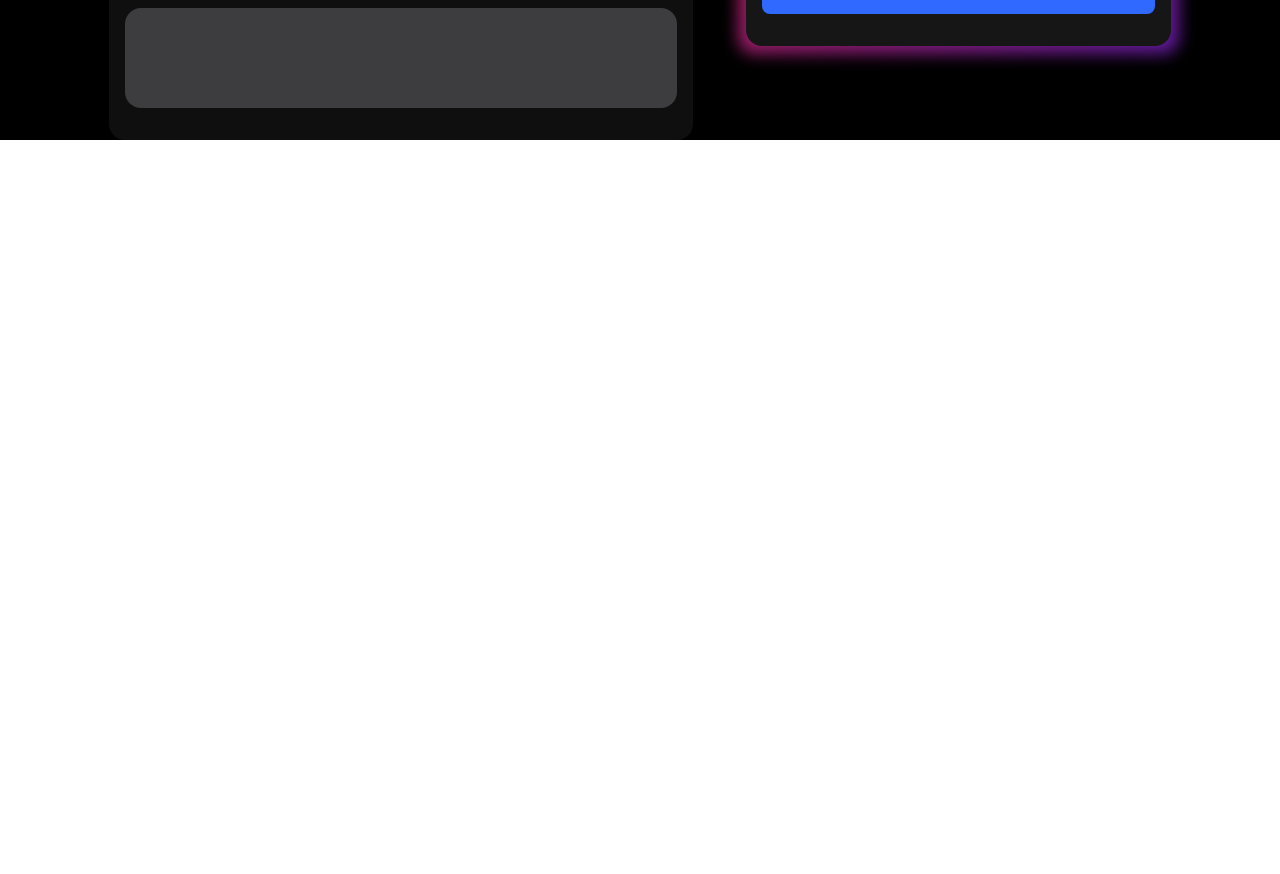
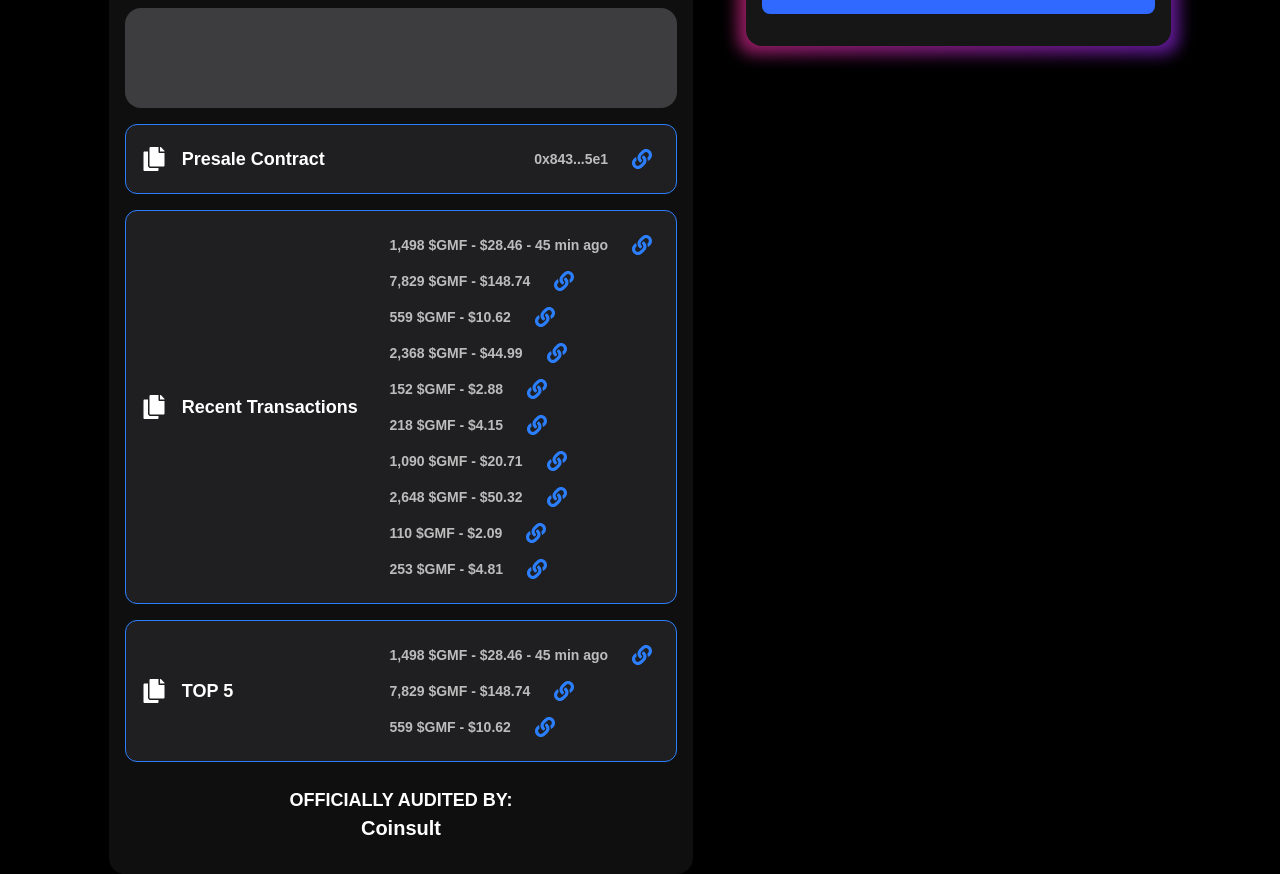
Before and after one commit to jesusking2722/Elon-Crok-Meme-Presale, a Next.js app: page / in a window 1280 px wide. Shown: the part 820-1694 px from the top of the page. Before the commit the page ends 960 px from the top, so only its background shows below. Built offline with nearby package versions, Linux system fonts and the light colour scheme.

Commit message:
update TransactionCard & TokenDescriber components

```diff
--- a/components/atoms/TransactionCard/TransactionCard.server.tsx
+++ b/components/atoms/TransactionCard/TransactionCard.server.tsx
@@ -1,23 +1,42 @@
-import { FaPaperclip } from "react-icons/fa";
+import { FaCopy, FaLink, FaPaperclip } from "react-icons/fa";
+import { Button } from "../Button";
 
 const styles = {
   container:
-    "w-full rounded-xl flex flex-row items-center gap-3 overflow-hidden bg-[#3D3D3F] p-4",
+    "w-full rounded-xl flex flex-row items-center justify-between overflow-hidden bg-[#1F1F21] border border-blue-500 p-4 hover:bg-black/80 transition-all duration-300 ease-in-out",
   labelContainer: "flex flex-row items-center justify-center gap-4",
+  titleIcon: "text-white w-6 h-6",
   icon: "text-blue-500 w-5 h-5",
-  subContainer: "flex-1 flex-col items-center justify-center gap-2",
-  title: "text-white font-semibold text-sm",
-  message: "mt-2 text-white/80 text-sm",
+  subContainer: "flex flex-col items-center justify-center gap-2",
+  itemContainer: "w-full flex flex-row items-center gap-4",
+  itemLabel: "text-white/70 font-semibold text-sm",
 };
 
-const TransactionCard = () => {
+export type TransactionCardItemType = {
+  label: string;
+  path: string;
+};
+
+interface TransactionCardProps {
+  title: string;
+  items: string[];
+}
+
+const TransactionCard = ({ title, items }: TransactionCardProps) => {
   return (
     <div className={styles.container}>
       <div className={styles.labelContainer}>
-        <FaPaperclip className="text-white w-6 h-6" />
-        <span></span>
+        <FaCopy className={styles.titleIcon} />
+        <span className="text-white font-semibold text-lg">{title}</span>
       </div>
-      <div className={styles.subContainer}></div>
+      <div>
+        {items.map((item, index) => (
+          <div className={styles.itemContainer} key={index}>
+            <span className={styles.itemLabel}>{item}</span>
+            <Button type="icon" icon={<FaLink className={styles.icon} />} />
+          </div>
+        ))}
+      </div>
     </div>
   );
 };
--- a/components/atoms/TransactionCard/index.ts
+++ b/components/atoms/TransactionCard/index.ts
@@ -1 +1,2 @@
 export {default as TransactionCard} from './TransactionCard.server';
+export type {TransactionCardItemType} from './TransactionCard.server';
--- a/components/atoms/index.ts
+++ b/components/atoms/index.ts
@@ -5,3 +5,5 @@ export {Progresser} from './Progresser';
 export {Alert} from './Alert';
 export {Input} from './Input';
 export {TokenCard} from './TokenCard';
+export {TransactionCard} from './TransactionCard';
+export type {TransactionCardItemType} from './TransactionCard';
--- a/components/molecules/TokenDescriber/TokenDescriber.server.tsx
+++ b/components/molecules/TokenDescriber/TokenDescriber.server.tsx
@@ -1,37 +1,50 @@
 import { FaTwitter, FaTelegram, FaFacebook, FaInstagram } from "react-icons/fa";
-import { Button, TokenCard } from "@/components/atoms";
+import { Button, TokenCard, TransactionCard } from "@/components/atoms";
+
+const styles = {
+  container:
+    "w-full lg:w-[55%] rounded-2xl px-4 py-8 bg-[#0f0f0f] flex flex-col items-center justify-center gap-4",
+  title: "font-fredoka text-white text-2xl font-semibold",
+  subtitle: "font-fredoka text-white/70 text-lg font-semibold",
+  socialContainer: "flex flex-row items-center justify-center gap-4",
+  socialIcon: "w-6 h-6 text-white",
+  introContainer:
+    "relative h-[160px] w-full rounded-2xl bg-[#3D3D3F] border-r-4 border-black border-l-4",
+  introSubcontainer: "absolute inset-3 bg-white/50 rounded-2xl",
+  tokenCardContainer: "w-full flex flex-col gap-4",
+  infiniteContainer: "h-[100px] w-full rounded-2xl bg-[#3D3D3F]",
+  auditContainer: "w-full flex flex-col items-center justify-center mt-2",
+  auditTitle: "text-white font-semibold text-lg",
+  auditSubtitle: "text-white font-semibold text-xl",
+};
 
 const TokenDescriber = () => {
   return (
-    <div className="w-full lg:w-[55%] rounded-2xl px-4 py-8 bg-[#0f0f0f] flex flex-col items-center justify-center gap-4">
-      <h1 className="font-fredoka text-white text-2xl font-semibold">
-        #1 DEEPSEEK MEME COIN
-      </h1>
-      <p className="font-fredoka text-white/70 text-lg font-semibold">
-        Crypto Presale
-      </p>
-      <div className="flex flex-row items-center justify-center gap-4">
+    <div className={styles.container}>
+      <h1 className={styles.title}>#1 DEEPSEEK MEME COIN</h1>
+      <p className={styles.subtitle}>Crypto Presale</p>
+      <div className={styles.socialContainer}>
         <Button
           type="icon"
-          icon={<FaTwitter className="w-6 h-6 text-white" />}
+          icon={<FaTwitter className={styles.socialIcon} />}
         />
         <Button
           type="icon"
-          icon={<FaTelegram className="w-6 h-6 text-white" />}
+          icon={<FaTelegram className={styles.socialIcon} />}
         />
         <Button
           type="icon"
-          icon={<FaFacebook className="w-6 h-6 text-white" />}
+          icon={<FaFacebook className={styles.socialIcon} />}
         />
         <Button
           type="icon"
-          icon={<FaInstagram className="w-6 h-6 text-white" />}
+          icon={<FaInstagram className={styles.socialIcon} />}
         />
       </div>
-      <div className="relative h-[160px] w-full rounded-2xl bg-[#3D3D3F] border-r-4 border-black border-l-4">
-        <div className="absolute inset-3 bg-white/50 rounded-2xl"></div>
+      <div className={styles.introContainer}>
+        <div className={styles.introSubcontainer}></div>
       </div>
-      <div className="w-full flex flex-col gap-4">
+      <div className={styles.tokenCardContainer}>
         <TokenCard
           type="default"
           title="Your Tokens (+rewards)"
@@ -44,7 +57,35 @@ const TokenDescriber = () => {
         />
         <TokenCard type="default" title="💎🤲 Holders" label="1629" />
       </div>
-      <div className="h-[100px] w-full rounded-2xl bg-[#3D3D3F]"></div>
+      <div className={styles.infiniteContainer}></div>
+      <TransactionCard title="Presale Contract" items={["0x843...5e1"]} />
+      <TransactionCard
+        title="Recent Transactions"
+        items={[
+          "1,498 $GMF - $28.46 - 45 min ago",
+          "7,829 $GMF - $148.74",
+          "559 $GMF - $10.62",
+          "2,368 $GMF - $44.99",
+          "152 $GMF - $2.88",
+          "218 $GMF - $4.15",
+          "1,090 $GMF - $20.71",
+          "2,648 $GMF - $50.32",
+          "110 $GMF - $2.09",
+          "253 $GMF - $4.81",
+        ]}
+      />
+      <TransactionCard
+        title="TOP 5"
+        items={[
+          "1,498 $GMF - $28.46 - 45 min ago",
+          "7,829 $GMF - $148.74",
+          "559 $GMF - $10.62",
+        ]}
+      />
+      <div className={styles.auditContainer}>
+        <h2 className={styles.auditTitle}>OFFICIALLY AUDITED BY:</h2>
+        <p className={styles.auditSubtitle}>Coinsult</p>
+      </div>
     </div>
   );
 };
```
